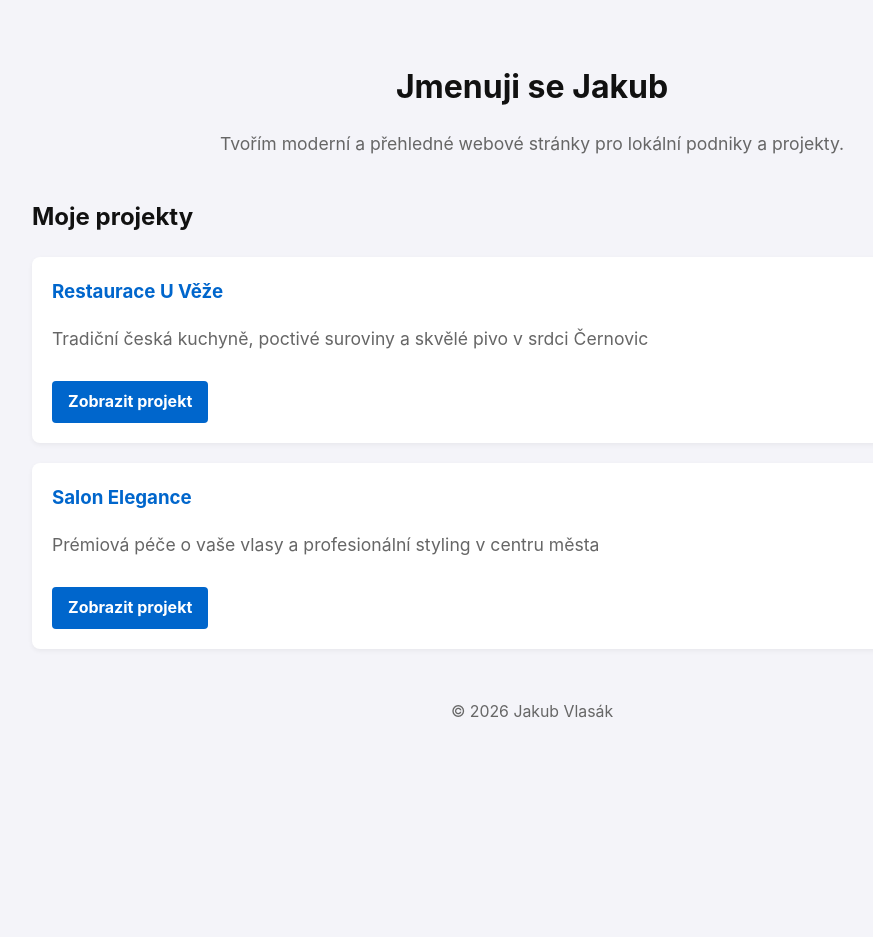
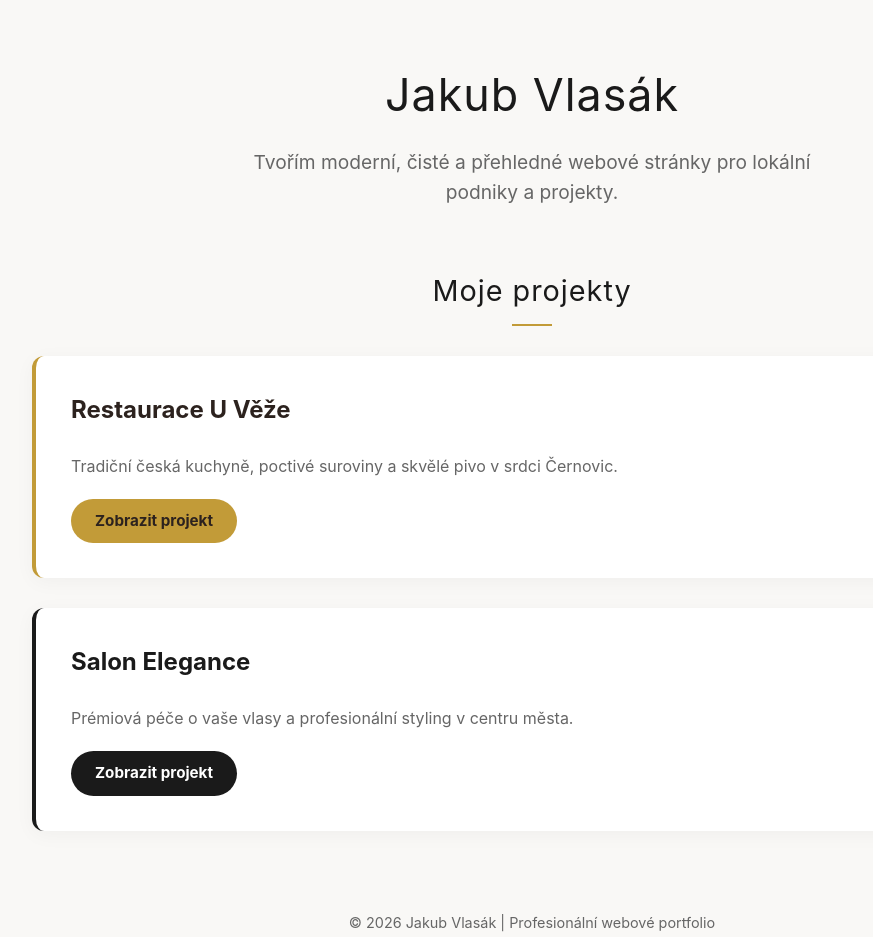
Before and after one commit to jakubvlasak211/portfolio, a plain HTML site: page index.html in a window 1280 px wide. Shown: the whole page, without its empty margins (108-981 px from the left). Before the commit the page ends 800 px from the top, so only its background shows below. Drawn offline with Linux system fonts and the light colour scheme.

Commit message:
Update index.html

```diff
--- a/index.html
+++ b/index.html
@@ -3,71 +3,135 @@
 <head>
     <meta charset="UTF-8">
     <meta name="viewport" content="width=device-width, initial-scale=1.0">
-    <title>Moje portfolio</title>
+    <title>Jakub Vlasák | Webové portfolia & projekty</title>
     <style>
+        :root {
+            --primary: #1a1a1a;
+            --accent: #c29b38;
+            --bg: #f9f8f6;
+            --white: #ffffff;
+            --gray: #666666;
+        }
         body {
             font-family: -apple-system, BlinkMacSystemFont, "Segoe UI", Roboto, Helvetica, Arial, sans-serif;
-            background-color: #f4f4f9;
-            color: #333;
+            background-color: var(--bg);
+            color: var(--primary);
             margin: 0;
             padding: 0;
             line-height: 1.6;
         }
-        /* Hlavní obal, který drží celou stránku přesně uprostřed na každém monitoru */
         .page-container {
             max-width: 1000px;
             margin: 0 auto;
-            padding: 40px 20px;
+            padding: 60px 20px;
         }
+        /* Fancy hlavička */
         header {
             text-align: center;
-            margin-bottom: 40px;
+            margin-bottom: 60px;
         }
-        h1 {
-            color: #111;
-            margin-bottom: 10px;
+        header h1 {
+            font-size: 2.8em;
+            color: var(--primary);
+            margin: 0 0 15px 0;
+            letter-spacing: 1px;
+            font-weight: 400;
         }
-        p {
-            color: #666;
-            font-size: 1.1em;
+        header p {
+            color: var(--gray);
+            font-size: 1.2em;
+            max-width: 600px;
+            margin: 0 auto;
         }
         h2 {
-            margin-top: 40px;
-            color: #111;
+            font-size: 1.8em;
+            margin-bottom: 30px;
+            color: var(--primary);
+            text-align: center;
+            font-weight: 400;
+            letter-spacing: 1px;
+            position: relative;
         }
+        h2::after {
+            content: '';
+            display: block;
+            width: 40px;
+            height: 2px;
+            background: var(--accent);
+            margin: 10px auto 0;
+        }
+
+        /* Karty projektů */
         .project-card {
-            background: #ffffff;
-            padding: 20px;
-            margin-bottom: 20px;
-            border-radius: 8px;
-            box-shadow: 0 2px 5px rgba(0,0,0,0.05);
-            transition: transform 0.2s;
+            background: var(--white);
+            padding: 35px;
+            margin-bottom: 30px;
+            border-radius: 12px;
+            box-shadow: 0 4px 20px rgba(0,0,0,0.04);
+            transition: transform 0.2s, box-shadow 0.2s;
+            border-left: 4px solid transparent;
         }
         .project-card:hover {
-            transform: translateY(-3px);
+            transform: translateY(-4px);
+            box-shadow: 0 8px 30px rgba(0,0,0,0.08);
         }
-        .project-card h3 {
+
+        /* Restaurace - ladění */
+        .project-card.restaurace {
+            border-left-color: #c29b38;
+        }
+        .project-card.restaurace h3 {
+            color: #2c221e;
             margin-top: 0;
-            color: #0066cc;
+            font-size: 1.5em;
         }
-        .project-card a {
+        .project-card.restaurace a {
+            background-color: #c29b38;
+            color: #2c221e;
+        }
+        .project-card.restaurace a:hover {
+            background-color: #d4ab42;
+        }
+
+        /* Kadeřnictví - ladění */
+        .project-card.kadernictvi {
+            border-left-color: #1a1a1a;
+        }
+        .project-card.kadernictvi h3 {
+            color: #1a1a1a;
+            margin-top: 0;
+            font-size: 1.5em;
+        }
+        .project-card.kadernictvi a {
+            background-color: #1a1a1a;
+            color: #ffffff;
+        }
+        .project-card.kadernictvi a:hover {
+            background-color: #333333;
+        }
+
+        .project-card p {
+            color: var(--gray);
+            margin: 10px 0 20px 0;
+        }
+
+        /* Společné tlačítko uvnitř karet */
+        .btn-project {
             display: inline-block;
-            margin-top: 10px;
             text-decoration: none;
-            background-color: #0066cc;
-            color: white;
-            padding: 8px 16px;
-            border-radius: 4px;
+            padding: 10px 24px;
+            border-radius: 30px;
             font-weight: bold;
+            font-size: 0.95em;
+            transition: background 0.2s;
         }
-        .project-card a:hover {
-            background-color: #004999;
-        }
+
+        /* Patička */
         footer {
             text-align: center;
-            margin-top: 50px;
+            margin-top: 80px;
             font-size: 0.9em;
-            color: #888;
+            color: var(--gray);
         }
     </style>
 </head>
@@ -75,28 +139,28 @@
     <div class="page-container">
 
         <header>
-            <h1>Jmenuji se Jakub</h1>
-            <p>Tvořím moderní a přehledné webové stránky pro lokální podniky a projekty.</p>
+            <h1>Jakub Vlasák</h1>
+            <p>Tvořím moderní, čisté a přehledné webové stránky pro lokální podniky a projekty.</p>
         </header>
 
         <h2>Moje projekty</h2>
 
         <!-- Projekt 1: Restaurace -->
-        <div class="project-card">
+        <div class="project-card restaurace">
             <h3>Restaurace U Věže</h3>
-            <p>Tradiční česká kuchyně, poctivé suroviny a skvělé pivo v srdci Černovic</p>
-            <a href="restaurace.html">Zobrazit projekt</a>
+            <p>Tradiční česká kuchyně, poctivé suroviny a skvělé pivo v srdci Černovic.</p>
+            <a href="restaurace.html" class="btn-project">Zobrazit projekt</a>
         </div>
 
         <!-- Projekt 2: Kadeřnictví -->
-        <div class="project-card">
+        <div class="project-card kadernictvi">
             <h3>Salon Elegance</h3>
-            <p>Prémiová péče o vaše vlasy a profesionální styling v centru města</p>
-            <a href="kadernictvi.html">Zobrazit projekt</a>
+            <p>Prémiová péče o vaše vlasy a profesionální styling v centru města.</p>
+            <a href="kadernictvi.html" class="btn-project">Zobrazit projekt</a>
         </div>
 
         <footer>
-            <p>&copy; 2026 Jakub Vlasák</p>
+            <p>&copy; 2026 Jakub Vlasák | Profesionální webové portfolio</p>
         </footer>
 
     </div>
```
